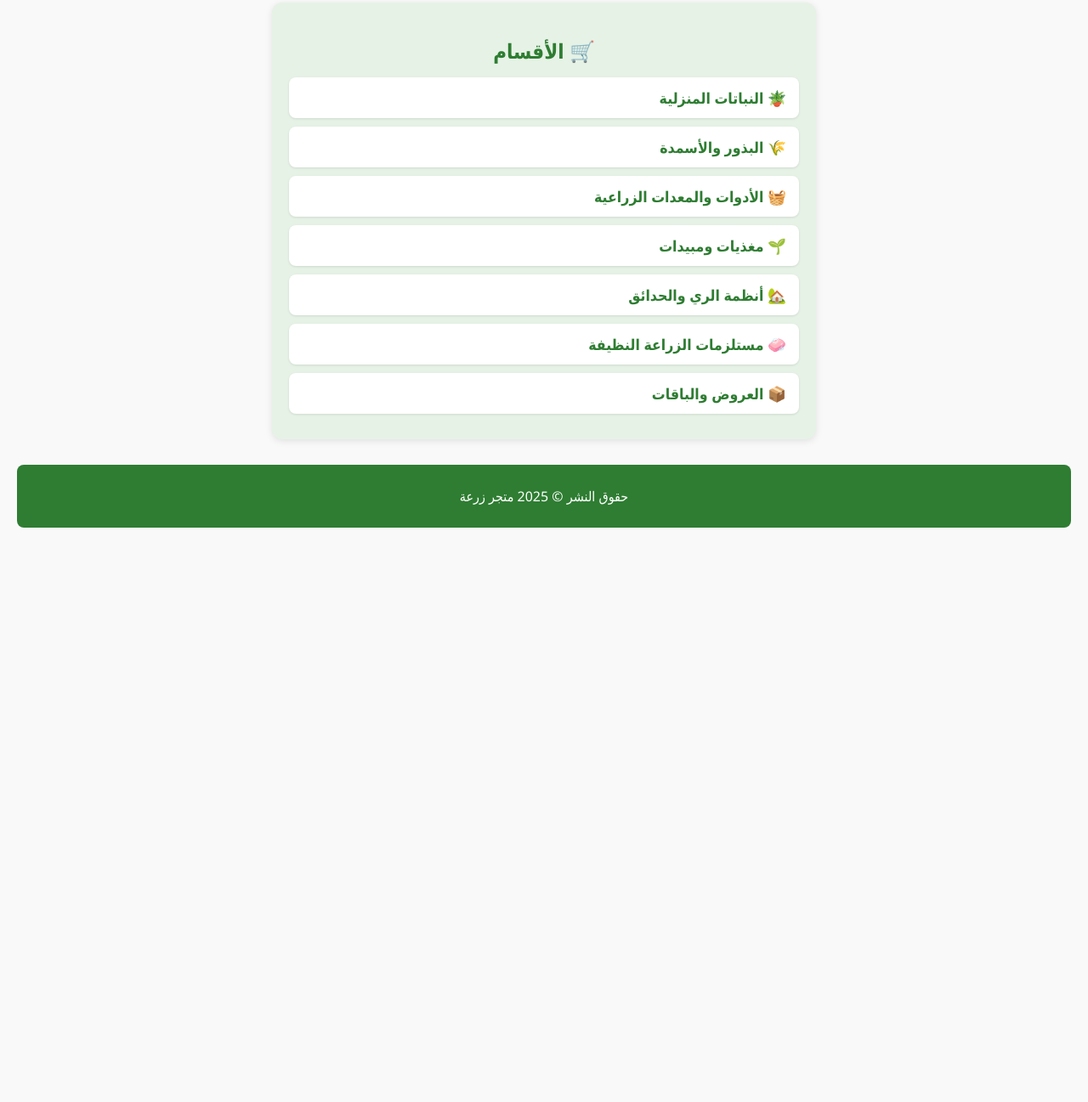
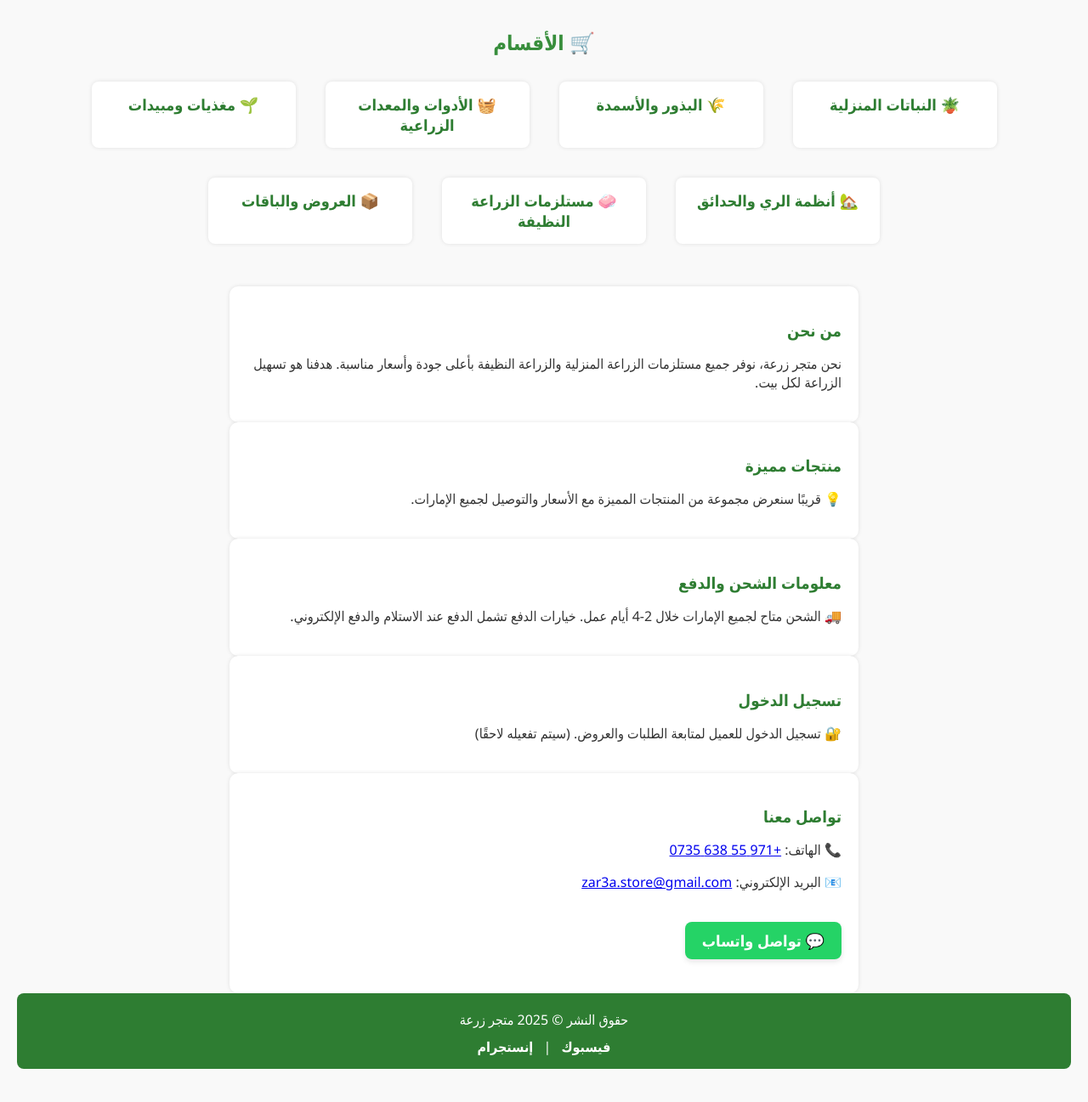
Before and after one commit to zar3astore/zar3a, a plain HTML site: page index.html in a window 1280 px wide. Shown: the part 143-1440 px from the top of the page at 85% size. Before the commit the page ends 804 px from the top, so only its background shows below. Drawn offline with Linux system fonts and the light colour scheme.

Commit message:
Update index.html

```diff
--- a/index.html
+++ b/index.html
@@ -1,5 +1,4 @@
-<!DOCTYPE html>
-<html lang="ar" dir="rtl">
+<!DOCTYPE html><html lang="ar" dir="rtl">
 <head>
   <meta charset="UTF-8" />
   <meta name="viewport" content="width=device-width, initial-scale=1" />
@@ -11,62 +10,114 @@
       margin: 0;
       padding: 20px;
       color: #333;
-    }
-    header, footer {
+    }header, footer {
   text-align: center;
-      padding: 10px 0;
+  padding: 15px 0;
   background-color: #2e7d32;
   color: white;
   border-radius: 8px;
   margin-bottom: 20px;
 }
+
+footer p, footer a {
+  margin: 5px 0;
+  color: #fff;
+  text-decoration: none;
+}
+
 section {
-      background-color: #e6f2e6;
-      border-radius: 12px;
-      padding: 20px;
-      max-width: 600px;
-      margin: 0 auto 30px auto;
-      box-shadow: 0 2px 8px rgba(0,0,0,0.1);
+  margin-bottom: 40px;
 }
+
 section h2 {
-      color: #2e7d32;
-      margin-bottom: 15px;
+  color: #388e3c;
+  margin-top: 40px;
+  font-size: 24px;
   text-align: center;
 }
-    ul {
+
+section ul {
+  display: flex;
+  flex-wrap: wrap;
+  justify-content: center;
+  gap: 15px;
+  padding: 0;
+}
+
+section ul li {
+  background-color: #ffffff;
+  margin: 10px;
+  padding: 15px 20px;
+  border-radius: 8px;
+  box-shadow: 0 0 5px rgba(0,0,0,0.1);
   list-style: none;
-      padding: 0;
-      margin: 0;
+  width: 200px;
+  text-align: center;
+  transition: 0.3s ease;
 }
-    ul li {
-      background: white;
-      margin-bottom: 10px;
+
+section ul li:hover {
+  background-color: #e8f5e9;
+}
+
+section ul li a {
+  text-decoration: none;
+  color: #2e7d32;
+  font-weight: bold;
+  font-size: 18px;
+  display: block;
+}
+
+.contact-info a:hover, .social-links a:hover {
+  text-decoration: underline;
+}
+
+.social-links {
+  margin-top: 10px;
+}
+
+.social-links a {
+  margin: 0 8px;
+  color: #fff;
+  font-weight: bold;
+}
+
+.whatsapp-button {
+  display: inline-block;
+  margin: 20px auto;
+  padding: 10px 20px;
+  background-color: #25D366;
+  color: white;
   border-radius: 8px;
-      box-shadow: 0 1px 3px rgba(0,0,0,0.1);
+  text-decoration: none;
+  font-weight: bold;
+  font-size: 18px;
+  box-shadow: 0 3px 6px rgba(0,0,0,0.1);
   transition: background-color 0.3s ease;
 }
-    ul li a {
-      display: block;
-      padding: 12px 15px;
-      text-decoration: none;
+
+.whatsapp-button:hover {
+  background-color: #1ebd5b;
+}
+
+.about, .contact, .products, .shipping, .login {
+  max-width: 700px;
+  margin: auto;
+  background: #fff;
+  padding: 20px;
+  border-radius: 10px;
+  box-shadow: 0 0 5px rgba(0,0,0,0.1);
+}
+
+.about h3, .contact h3, .products h3, .shipping h3, .login h3 {
   color: #2e7d32;
-      font-weight: 600;
-      font-size: 1.1em;
-      border-radius: 8px;
+  margin-bottom: 10px;
 }
-    ul li a:hover {
-      background-color: #c8e6c9;
-      color: #145214;
-    }
+
   </style>
-</head>
-<body>
-
-  <header>
+</head><body>  <header>
     <h1>🌿 مرحباً بكم في متجر زرعة</h1>
-  </header>
-
-  <section>
+  </header>  <section>
     <h2>🛒 الأقسام</h2>
     <ul>
       <li><a href="#">🪴 النباتات المنزلية</a></li>
@@ -77,11 +128,28 @@
       <li><a href="#">🧼 مستلزمات الزراعة النظيفة</a></li>
       <li><a href="#">📦 العروض والباقات</a></li>
     </ul>
-  </section>
-
-  <footer>
+  </section>  <section class="about">
+    <h3>من نحن</h3>
+    <p>نحن متجر زرعة، نوفر جميع مستلزمات الزراعة المنزلية والزراعة النظيفة بأعلى جودة وأسعار مناسبة. هدفنا هو تسهيل الزراعة لكل بيت.</p>
+  </section>  <section class="products">
+    <h3>منتجات مميزة</h3>
+    <p>💡 قريبًا سنعرض مجموعة من المنتجات المميزة مع الأسعار والتوصيل لجميع الإمارات.</p>
+  </section>  <section class="shipping">
+    <h3>معلومات الشحن والدفع</h3>
+    <p>🚚 الشحن متاح لجميع الإمارات خلال 2-4 أيام عمل. خيارات الدفع تشمل الدفع عند الاستلام والدفع الإلكتروني.</p>
+  </section>  <section class="login">
+    <h3>تسجيل الدخول</h3>
+    <p>🔐 تسجيل الدخول للعميل لمتابعة الطلبات والعروض. (سيتم تفعيله لاحقًا)</p>
+  </section>  <section class="contact">
+    <h3>تواصل معنا</h3>
+    <p>📞 الهاتف: <a href="tel:+971556380735">+971 55 638 0735</a></p>
+    <p>📧 البريد الإلكتروني: <a href="mailto:zar3a.store@gmail.com">zar3a.store@gmail.com</a></p>
+    <a class="whatsapp-button" href="https://wa.me/971556380735" target="_blank">💬 تواصل واتساب</a>
+  </section>  <footer>
     <p>حقوق النشر © 2025 متجر زرعة</p>
-  </footer>
-
-</body>
-</html>
+    <div class="social-links">
+      <a href="https://facebook.com" target="_blank">فيسبوك</a> |
+      <a href="https://instagram.com" target="_blank">إنستجرام</a>
+    </div>
+  </footer></body>
+</
```
Lines whose indentation alone changed are shown as unchanged.
